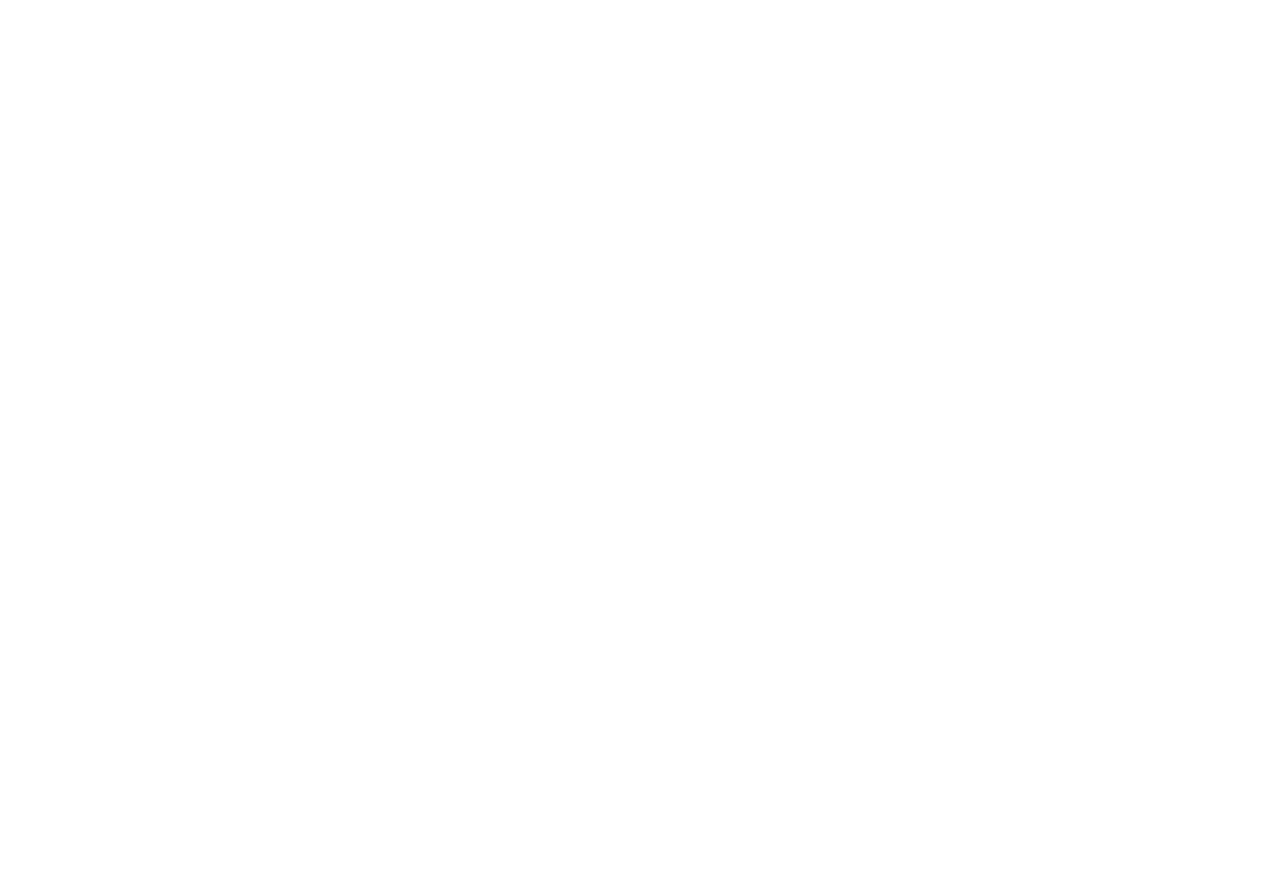
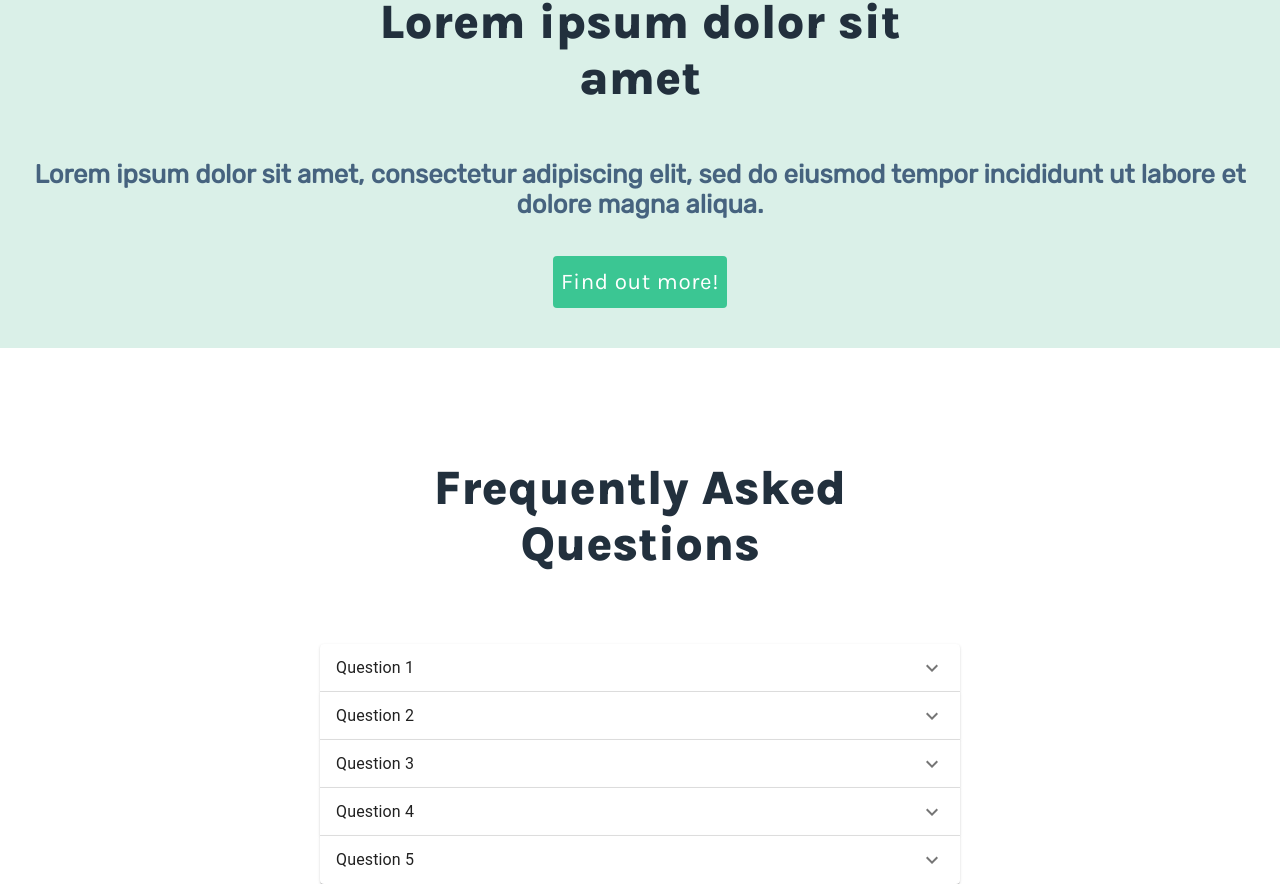
Before and after one commit to gouser1/FundX, a React (Create React App) app in the folder client/: page /Home in a window 1280 px wide. Shown: the part 2628-3512 px from the top of the page. Before the commit the page ends 2398 px from the top, so only its background shows below. Built offline with nearby package versions, Linux system fonts and the light colour scheme.

Commit message:
2nd hero and FAQ added

```diff
--- a/client/src/App.js
+++ b/client/src/App.js
@@ -2,6 +2,8 @@
 import NavBar from './components/home/NavBar/NavBar';
 import Hero from './components/home/Hero/Hero';
 import Features from './components/home/Features/Features';
+import Hero2 from './components/home/Hero2/Hero2';
+import Faq from './components/home/Faq/Faq';
 import { BrowserRouter as Router, Switch, Route } from 'react-router-dom';
 //import { Hello } from './components/hello';
 
@@ -17,6 +19,8 @@
           </Switch>
           <Hero />
           <Features />
+          <Hero2 />
+          <Faq />
         </Router>
       </div>
     );
--- /dev/null
+++ b/client/src/components/home/Faq/Faq.js
@@ -0,0 +1,116 @@
+import React from "react";
+import { Grid, Box } from "@material-ui/core";
+import Accordion from "@material-ui/core/Accordion";
+import AccordionSummary from "@material-ui/core/AccordionSummary";
+import AccordionDetails from "@material-ui/core/AccordionDetails";
+import Typography from "@material-ui/core/Typography";
+import ExpandMoreIcon from "@material-ui/icons/ExpandMore";
+import useStyles from "./FaqStyle";
+
+function Faq(props) {
+  const classes = useStyles();
+
+  return (
+    <div className={classes.root}>
+      <Grid
+        container
+        spacing={0}
+        direction="column"
+        alignItems="center"
+        justify="center"
+      >
+        <Grid item lg={6} md={6} sm={10} xs={12}>
+          <Box textAlign="center" pt={10} pb={5}>
+            <h1 className={classes.h1}>Frequently Asked Questions</h1>
+          </Box>
+        </Grid>
+        <Grid item lg={6} md={6} sm={10} xs={12}>
+          <Box textAlign="center">
+            <Accordion>
+              <AccordionSummary
+                expandIcon={<ExpandMoreIcon />}
+                aria-controls="panel1a-content"
+                id="panel1a-header"
+              >
+                <Typography className={classes.heading}>Question 1</Typography>
+              </AccordionSummary>
+              <AccordionDetails>
+                <Typography>
+                  Lorem ipsum dolor sit amet, consectetur adipiscing elit.
+                  Suspendisse malesuada lacus ex, sit amet blandit leo lobortis
+                  eget.
+                </Typography>
+              </AccordionDetails>
+            </Accordion>
+            <Accordion>
+              <AccordionSummary
+                expandIcon={<ExpandMoreIcon />}
+                aria-controls="panel2a-content"
+                id="panel2a-header"
+              >
+                <Typography className={classes.heading}>Question 2</Typography>
+              </AccordionSummary>
+              <AccordionDetails>
+                <Typography>
+                  Lorem ipsum dolor sit amet, consectetur adipiscing elit.
+                  Suspendisse malesuada lacus ex, sit amet blandit leo lobortis
+                  eget.
+                </Typography>
+              </AccordionDetails>
+            </Accordion>
+            <Accordion>
+              <AccordionSummary
+                expandIcon={<ExpandMoreIcon />}
+                aria-controls="panel2a-content"
+                id="panel2a-header"
+              >
+                <Typography className={classes.heading}>Question 3</Typography>
+              </AccordionSummary>
+              <AccordionDetails>
+                <Typography>
+                  Lorem ipsum dolor sit amet, consectetur adipiscing elit.
+                  Suspendisse malesuada lacus ex, sit amet blandit leo lobortis
+                  eget.
+                </Typography>
+              </AccordionDetails>
+            </Accordion>
+            <Accordion>
+              <AccordionSummary
+                expandIcon={<ExpandMoreIcon />}
+                aria-controls="panel2a-content"
+                id="panel2a-header"
+              >
+                <Typography className={classes.heading}>Question 4</Typography>
+              </AccordionSummary>
+              <AccordionDetails>
+                <Typography>
+                  Lorem ipsum dolor sit amet, consectetur adipiscing elit.
+                  Suspendisse malesuada lacus ex, sit amet blandit leo lobortis
+                  eget.
+                </Typography>
+              </AccordionDetails>
+            </Accordion>
+            <Accordion>
+              <AccordionSummary
+                expandIcon={<ExpandMoreIcon />}
+                aria-controls="panel2a-content"
+                id="panel2a-header"
+              >
+                <Typography className={classes.heading}>Question 5</Typography>
+              </AccordionSummary>
+              <AccordionDetails>
+                <Typography>
+                  Lorem ipsum dolor sit amet, consectetur adipiscing elit.
+                  Suspendisse malesuada lacus ex, sit amet blandit leo lobortis
+                  eget.
+                </Typography>
+              </AccordionDetails>
+            </Accordion>
+          </Box>
+        </Grid>
+      </Grid>
+    </div>
+  );
+}
+
+export default Faq;
--- /dev/null
+++ b/client/src/components/home/Faq/FaqStyle.js
@@ -0,0 +1,40 @@
+import { makeStyles } from "@material-ui/styles";
+
+export default makeStyles(() => ({
+  root: {
+    flexGrow: 1,
+  },
+  typography: {
+    fontFamily: "'Karla', sans-serif;",
+    fontSize: "1.2em",
+    color: "#46637f",
+  },
+  button: {
+    fontFamily: "'Karla', sans-serif;",
+    fontSize: "1.2em",
+    color: "white",
+    backgroundColor: "#3bc693",
+    "&:hover": {
+      backgroundColor: "#34b384",
+    },
+    textTransform: "none",
+  },
+  h1: {
+    textAlign: "center",
+    fontFamily: "'Karla', sans-serif;",
+    fontSize: "2.2em",
+    color: "#22303d",
+    fontWeight: "700",
+    "@media (min-width:700px)": {
+      fontSize: "3rem",
+    },
+  },
+  h2: {
+    fontFamily: "'Rubik', sans-serif;",
+    fontSize: "1.2em",
+    color: "#46637f",
+    "@media (min-width:700px)": {
+      fontSize: "1.6rem",
+    },
+  },
+}));
--- a/client/src/components/home/Features/Features.js
+++ b/client/src/components/home/Features/Features.js
@@ -6,7 +6,12 @@
   const classes = useStyles();
   return (
     <div className={classes.root}>
-      <Grid container>
+      <Grid
+        container
+        alignItems="center"
+        justify="center"
+        style={{ minHeight: "100vh" }}
+      >
         <Grid item xs={12}>
           <Box className={classes.box} textAlign="center">
             <h1 className={classes.h1}>How does it work?</h1>
--- a/client/src/components/home/Features/FeaturesStyle.js
+++ b/client/src/components/home/Features/FeaturesStyle.js
@@ -5,6 +5,7 @@
     flexGrow: 1,
     marginLeft: "5%",
     marginRight: "5%",
+    marginBottom: "15%",
   },
   typography: {
     fontFamily: "'Karla', sans-serif;",
@@ -34,7 +35,7 @@
   p1: {
     textAlign: "left",
     fontFamily: "'Rubik', sans-serif;",
-    fontSize: "1.6em",
+    fontSize: "1.3em",
     color: "#22303d",
     letterSpacing: "0.02em",
     lineHeight: "1.4em",
--- /dev/null
+++ b/client/src/components/home/Hero2/Hero2.js
@@ -0,0 +1,52 @@
+import React from "react";
+import { Link, withRouter } from "react-router-dom";
+import { Grid, Box, Button } from "@material-ui/core";
+import ArrowForwardIcon from "@material-ui/icons/ArrowForward";
+import useStyles from "./Hero2Style";
+
+function Hero(props) {
+  const { history } = props;
+  const handleButtonClick = (pageURL) => {
+    history.push(pageURL);
+  };
+  const classes = useStyles();
+
+  return (
+    <div className={classes.root}>
+      <Grid
+        container
+        spacing={0}
+        direction="column"
+        alignItems="center"
+        justify="center"
+        style={{ minHeight: "32vh" }}
+      >
+        <Grid item lg={6} md={10} sm={10} xs={12}>
+          <Box textAlign="center">
+            <h1 className={classes.h1}>Lorem ipsum dolor sit amet</h1>
+          </Box>
+        </Grid>
+        <Grid item lg={12} md={10} sm={10} xs={12}>
+          <Box textAlign="center">
+            <h2 className={classes.h2}>
+              Lorem ipsum dolor sit amet, consectetur adipiscing elit, sed do
+              eiusmod tempor incididunt ut labore et dolore magna aliqua.
+            </h2>
+          </Box>
+        </Grid>
+        <Grid item xs={12}>
+          <Box textAlign="center" pt={2}>
+            <Button
+              onClick={() => handleButtonClick("/")}
+              className={classes.button}
+            >
+              Find out more!
+            </Button>
+          </Box>
+        </Grid>
+      </Grid>
+    </div>
+  );
+}
+
+export default Hero;
--- /dev/null
+++ b/client/src/components/home/Hero2/Hero2Style.js
@@ -0,0 +1,42 @@
+import { makeStyles } from "@material-ui/styles";
+
+export default makeStyles(() => ({
+  root: {
+    flexGrow: 1,
+    backgroundColor: "#daf0e8",
+    paddingBottom: "5vh",
+  },
+  typography: {
+    fontFamily: "'Karla', sans-serif;",
+    fontSize: "1.2em",
+    color: "#46637f",
+  },
+  button: {
+    fontFamily: "'Karla', sans-serif;",
+    fontSize: "1.4em",
+    color: "white",
+    backgroundColor: "#3bc693",
+    "&:hover": {
+      backgroundColor: "#34b384",
+    },
+    textTransform: "none",
+  },
+  h1: {
+    textAlign: "center",
+    fontFamily: "'Karla', sans-serif;",
+    fontSize: "2.2em",
+    color: "#22303d",
+    fontWeight: "700",
+    "@media (min-width:700px)": {
+      fontSize: "3rem",
+    },
+  },
+  h2: {
+    fontFamily: "'Rubik', sans-serif;",
+    fontSize: "1.2em",
+    color: "#46637f",
+    "@media (min-width:700px)": {
+      fontSize: "1.6rem",
+    },
+  },
+}));
```
